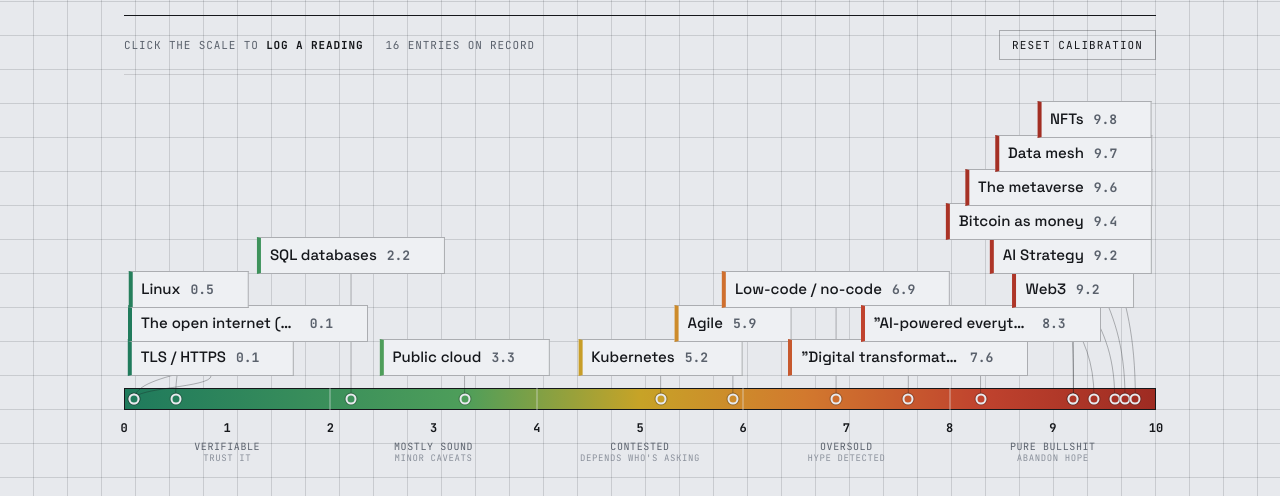
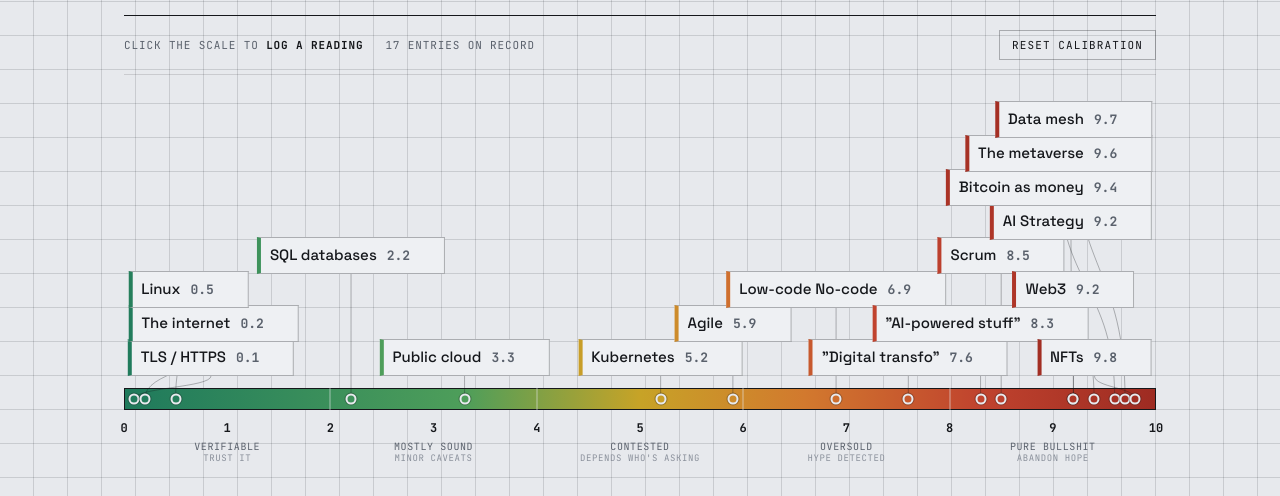
Before and after one commit to ecastanie/tech-bs-scale, a plain HTML site: page index.html in a window 1280 px wide. Shown: the part 304-800 px from the top of the page. Drawn offline with Linux system fonts and the light colour scheme.

Commit message:
Update index.html

```diff
--- a/index.html
+++ b/index.html
@@ -269,16 +269,17 @@
   // ---- factory calibration (seed data) ----
   var SEED = [
     {name:"TLS / HTTPS", v:0.1},
-    {name:"The open internet (TCP/IP)", v:0.1},
+    {name:"The internet", v:0.2},
     {name:"Linux", v:0.5},
     {name:"SQL databases", v:2.2},
     {name:"Public cloud", v:3.3},
     {name:"Kubernetes", v:5.2},
     {name:"Agile", v:5.9},
-    {name:"Low-code / no-code", v:6.9},
-    {name:"\"Digital transformation\"", v:7.6},
-    {name:"\"AI-powered everything\"", v:8.3},
+    {name:"Low-code No-code", v:6.9},
+    {name:"\"Digital transfo\"", v:7.6},
+    {name:"\"AI-powered stuff\"", v:8.3},
     {name:"Bitcoin as money", v:9.4},
+    {name:"Scrum", v:8.5},
     {name:"Web3", v:9.2},
     {name:"The metaverse", v:9.6},
     {name:"Data mesh", v:9.7},
```
